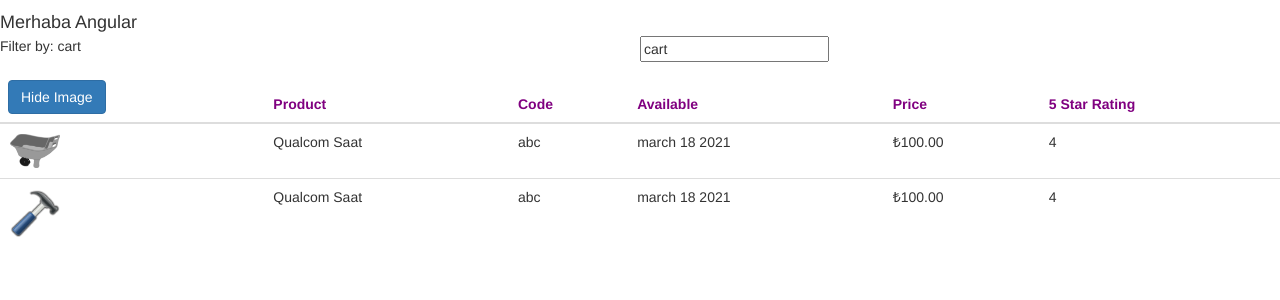
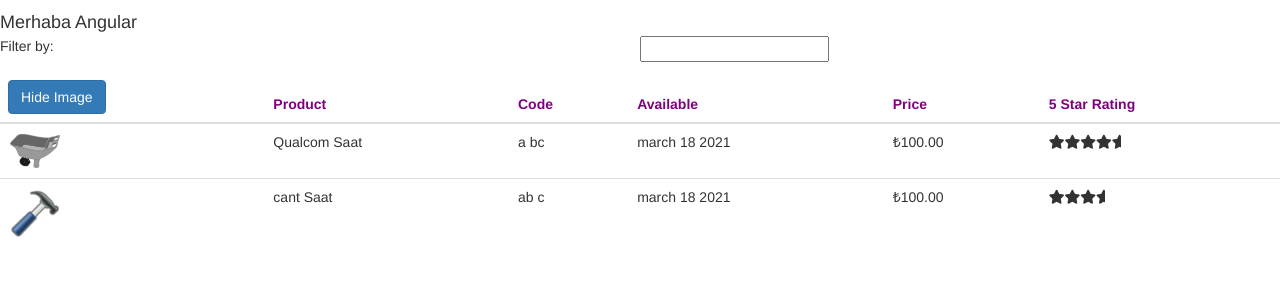
Before and after one commit to EnginKARATAS/angular-with-deborah-kurata, an Angular app in the folder APM-Start/: page / in a window 1280 px wide. Shown: the top 300 px of the page. Built offline with nearby package versions, Linux system fonts and the light colour scheme.

Commit message:
pipes, input, output, module 7

```diff
--- a/APM-Start/src/app/app.module.ts
+++ b/APM-Start/src/app/app.module.ts
@@ -4,11 +4,15 @@ import { BrowserModule } from '@angular/platform-browser';
 
 import { AppComponent } from './app.component';
 import { ProductListComponent } from './products/product-list.component';
+import { ConvertToSpacesPipe } from './shared/convert-to-spaces.pipe';
+import { StarComponent } from './shared/star.component';
 
 @NgModule({
   declarations: [
     AppComponent,
-    ProductListComponent
+    ProductListComponent,
+    ConvertToSpacesPipe,
+    StarComponent
   ],
   imports: [
     BrowserModule,
--- a/APM-Start/src/app/products/product-list.component.html
+++ b/APM-Start/src/app/products/product-list.component.html
@@ -30,7 +30,7 @@
           </tr>
         </thead>
         <tbody>
-          <tr *ngFor='let product of products'>
+          <tr *ngFor='let product of filteredProducts'>
             <td>
               <img *ngIf='showImage'
                    [src]='product.imageUrl'
@@ -39,10 +39,10 @@
                    [style.margin.px]='imageMargin'>
             </td>
             <td>{{product.productName}}</td>
-            <td>{{product.productCode | lowercase}}</td>
+            <td>{{product.productCode | lowercase | convertToSpaces:"-"}}</td>
             <td>{{product.releaseDate}}</td>
             <td>{{product.price | currency:"₺"}}</td>
-            <td>{{product.starRating}}</td>
+            <td><pm-star [rating] = "product.starRating"></pm-star></td>
 
           </tr>
         </tbody>
--- a/APM-Start/src/app/products/product-list.component.ts
+++ b/APM-Start/src/app/products/product-list.component.ts
@@ -8,40 +8,61 @@ import { IProduct } from "./product";
 })
 
 export class ProductListComponent implements OnInit {
-    ngOnInit(): void {
-        console.log("In OnInit")
-    }
+
     pageTitle: string = "Merhaba Angular";
     showImage: boolean = true;
     imageWidth: number = 50;
     imageMargin: number = 2;
 
-    listFilter: string = "cart";
+    private _listfilter: string = "";
+    get listFilter(): string{
+        return this._listfilter;
+    }
+    set listFilter(value: string) {
+        this._listfilter = value;
+        console.log(this._listfilter);
+
+        this.filteredProducts = this.performFilter(value);
+    }
+
+    filteredProducts: IProduct[] = [];
+
+
 
     products: IProduct[] = [
         {
             "productId": 1,
             "productName": "Qualcom Saat",
-            "productCode": "abC",
+            "productCode": "a-bc",
             "releaseDate": "march 18 2021",
             "price": 100,
             "description": "cool saat",
-            "starRating": 4,
+            "starRating": 4.5,
             "imageUrl": "assets/images/garden_cart.png"
         },
         {
             "productId": 1,
-            "productName": "Qualcom Saat",
-            "productCode": "abC",
+            "productName": "cant Saat",
+            "productCode": "ab-c",
             "releaseDate": "march 18 2021",
             "price": 100,
             "description": "cool saat",
-            "starRating": 4,
+            "starRating": 3.5,
             "imageUrl": "assets/images/hammer.png"
         }
     ]
 
+    performFilter(filterBy: string): IProduct[]{
+        filterBy = filterBy.toLocaleLowerCase();
+        return this.products.filter((product: IProduct)=>
+        product.productName.toLocaleLowerCase().includes(filterBy)
+        )
+    }
     toggleImage(): void {
         this.showImage = !this.showImage;
     }
+
+    ngOnInit(): void {
+        this.listFilter = "";
+    }
 }
--- /dev/null
+++ b/APM-Start/src/app/shared/convert-to-spaces.pipe.ts
@@ -0,0 +1,13 @@
+import { Pipe, PipeTransform } from "@angular/core";
+
+@Pipe({
+    name: "convertToSpaces"
+})
+
+export class ConvertToSpacesPipe implements PipeTransform{
+
+    transform(value: string, character: string): string {
+        return value.replace(character, ' ');
+    }
+
+}
--- a/APM-Start/src/app/shared/star.component.html
+++ b/APM-Start/src/app/shared/star.component.html
@@ -1,7 +1,8 @@
 <div class="crop"
      [style.width.px]="cropWidth"
-     [title]="rating">
-  <div style="width: 75px">
+     [title]="rating"
+     (onclick)="onClick()">
+  <div style="width: 80px">
     <span class="fa fa-star"></span>
     <span class="fa fa-star"></span>
     <span class="fa fa-star"></span>
--- /dev/null
+++ b/APM-Start/src/app/shared/star.component.ts
@@ -0,0 +1,22 @@
+import { Component, Input, OnChanges, SimpleChanges } from "@angular/core";
+
+@Component({
+    selector:"pm-star",
+    templateUrl: "./star.component.html",
+    styleUrls: ["star.component.css"]
+})
+export class StarComponent implements OnChanges{
+
+    @Input() rating: number = 0;
+    cropWidth: number = 80;
+
+
+    ngOnChanges(): void {
+        this.cropWidth = this.rating * 80/5
+    }
+
+    onClick(): void{
+        console.log(this.rating);
+        console.log("hello");
+    }
+}
--- a/APM-Start/src/index.html
+++ b/APM-Start/src/index.html
@@ -3,6 +3,7 @@
 <head>
   <meta charset="utf-8">
   <link rel="stylesheet" href="https://maxcdn.bootstrapcdn.com/bootstrap/3.3.7/css/bootstrap.min.css" integrity="sha384-BVYiiSIFeK1dGmJRAkycuHAHRg32OmUcww7on3RYdg4Va+PmSTsz/K68vbdEjh4u" crossorigin="anonymous">
+  <link rel="stylesheet" href="https://cdnjs.cloudflare.com/ajax/libs/font-awesome/5.15.3/css/all.min.css">
   <title>ilk proje angular</title>
   <base href="/">
   <meta name="viewport" content="width=device-width, initial-scale=1">
```
